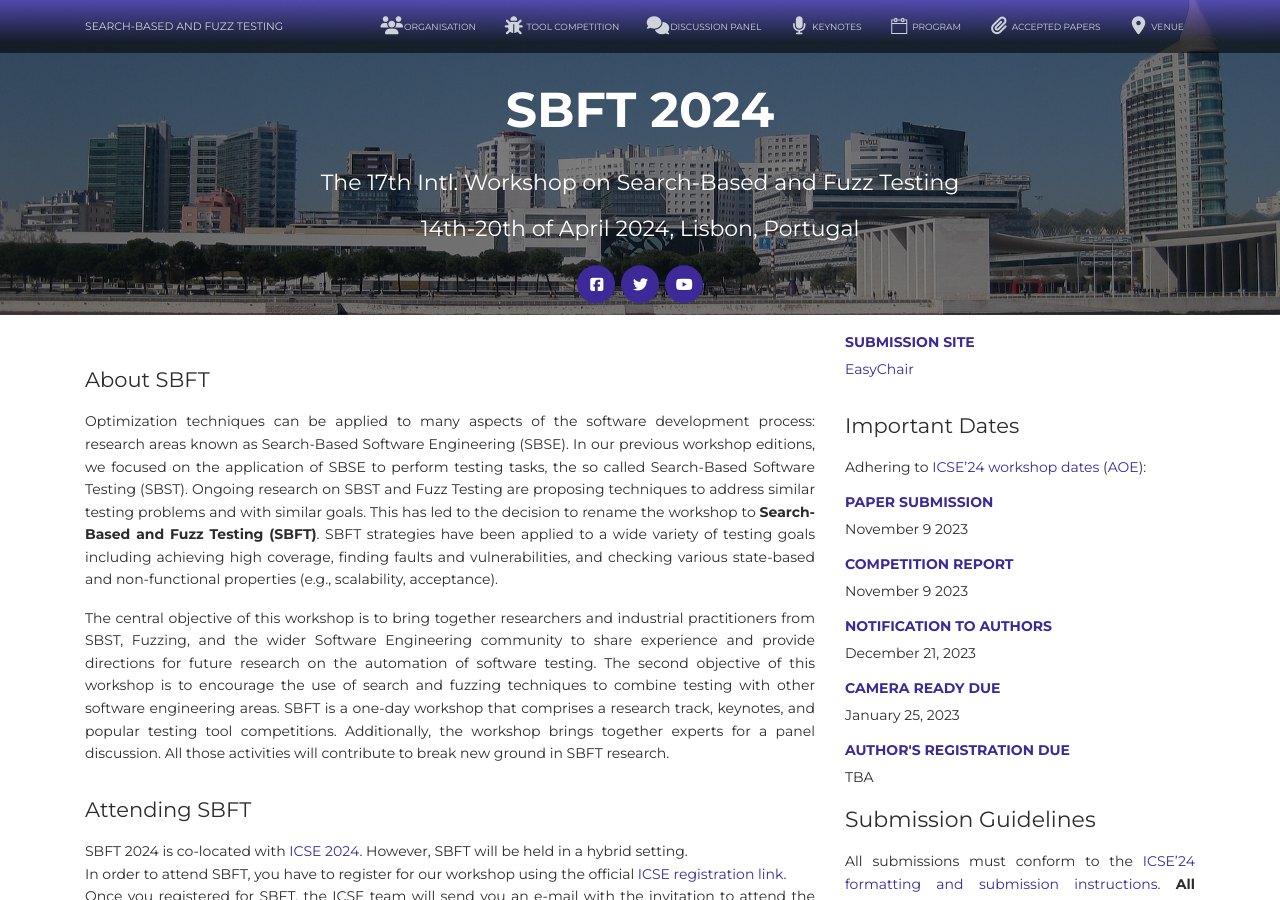
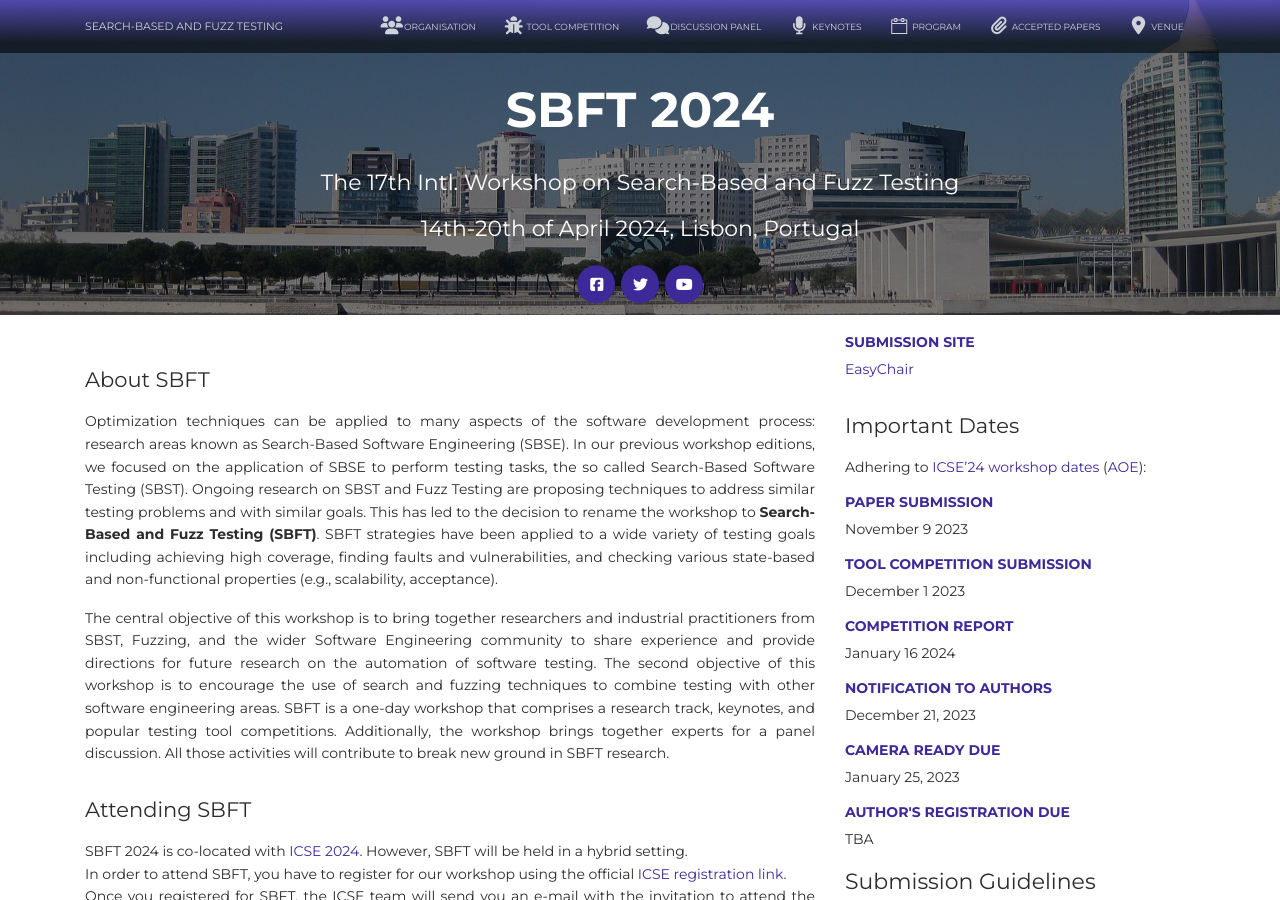
Before and after one commit to sbft24/sbft24.github.io, a Jekyll site: the page built from index.html, in a window 1280 px wide and 900 px high. Built offline with Jekyll 4.4.1, drawn with Linux system fonts in a browser that asks for light colours; nearby versions of some CDN libraries; comment, search, counter and statistics services are not loaded.

Commit message:
Updated important dates

```diff
--- a/_includes/sidebar.html
+++ b/_includes/sidebar.html
@@ -9,8 +9,10 @@
     <p><a href="/SBFT23_CFP.pdf" target="_blank">Printable Call for Papers</a></p>-->
     <h6 class="text-primary">Paper Submission</h6>
     <p>November 9 2023</p>
+    <h6 class="text-primary">Tool Competition Submission</h6>
+    <p>December 1 2023</p>
     <h6 class="text-primary">Competition Report</h6>
-    <p>November 9 2023</p>
+    <p>January 16 2024</p>
     <h6 class="text-primary">Notification to Authors</h6>
     <p>December 21, 2023</p>
     <h6 class="text-primary">Camera Ready Due</h6>
```
